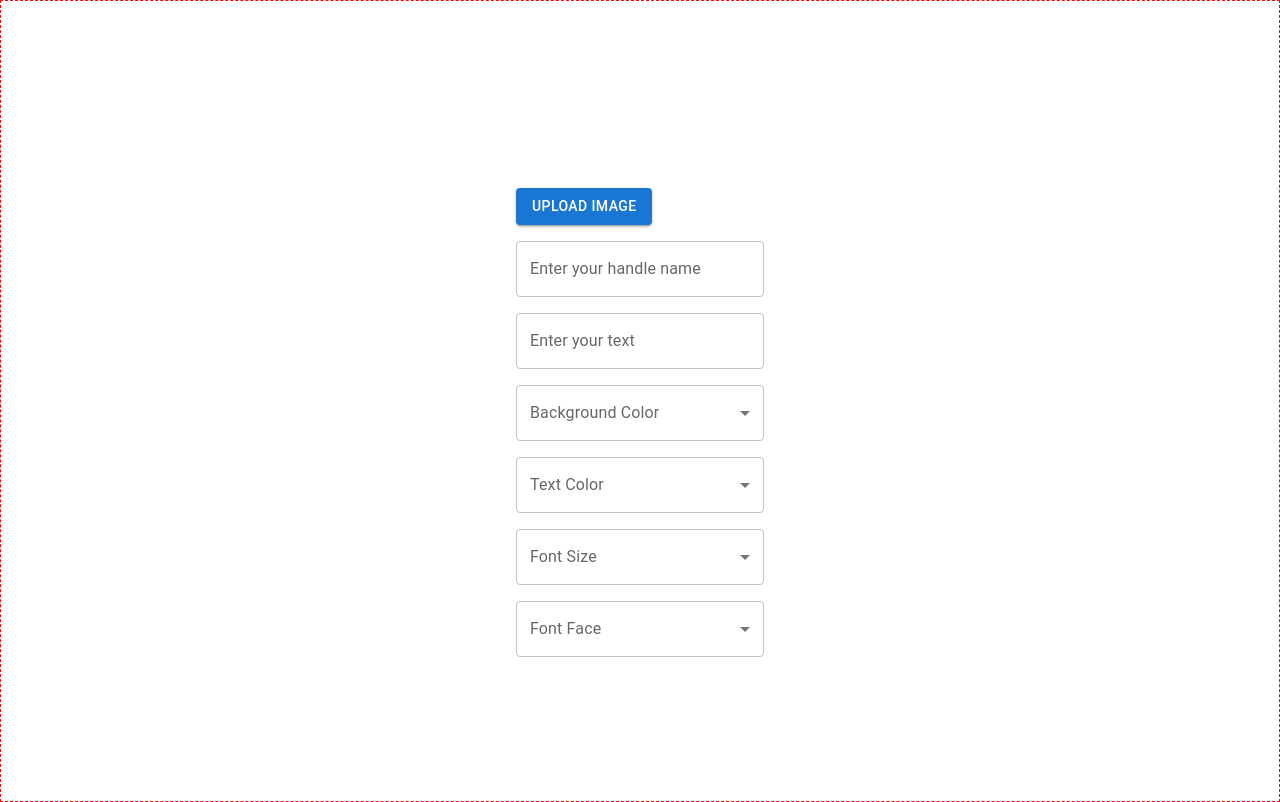
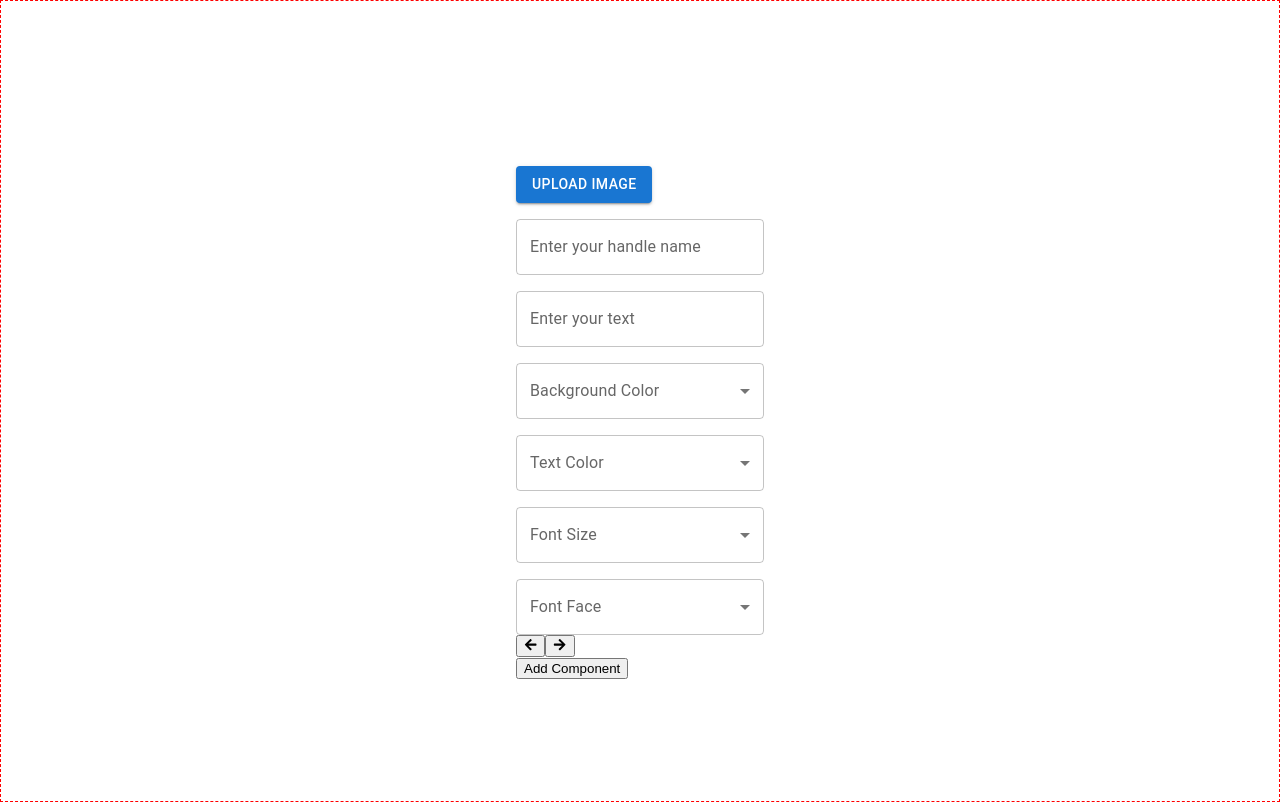
Before and after one commit to DouglasVDM/carousel-generator, a React (Create React App) app: page / in a window 1280 px wide. Built offline with nearby package versions, Linux system fonts and the light colour scheme.

Commit message:
Added functions to navigate forward and back

```diff
--- a/src/App.js
+++ b/src/App.js
@@ -1,11 +1,71 @@
 import Pdf from "./components/Pdf";
 import "./App.css";
+import { FaArrowLeft, FaArrowRight } from "react-icons/fa";
+import { useState } from "react";
 
 function App() {
+  const [numberOfComponents, setNumberOfComponents] = useState(1);
+  const [currentComponent, setCurrentComponent] = useState(0);
+
+  const handleAddComponent = () => {
+    setNumberOfComponents(numberOfComponents + 1);
+  };
+
+  const handlePrevious = () => {
+    setCurrentComponent(
+      (currentComponent - 1 + numberOfComponents) % numberOfComponents
+    );
+    console.log("handlePrevious")
+  };
+
+  const handleNext = () => {
+    setCurrentComponent((currentComponent + 1) % numberOfComponents);
+    console.log("handleNext")
+  };
+
+  const renderComponents = () => {
+    const components = [];
+    for (let index = 1; index < numberOfComponents.length; index++) {
+      components.push(<MyComponent key={index} />);
+    }
+    console.log("components", components);
+    console.log("numberOfComponents", numberOfComponents);
+    return components;
+  };
+
+  const renderNavigation = () => {
+    const navigation = [];
+    for (let index = 0; index < numberOfComponents.length; index++) {
+      navigation.push(
+        <button
+          key={1}
+          onClick={() => setCurrentComponent(1)}
+          className={index === currentComponent ? "active" : ""}
+        >
+          <Pdf key={index} />
+          {console.log("navigation". navigation)}
+        </button>
+      );
+    }
+    return navigation;
+  };
 
   return (
     <div data-testid="container" className="container">
       <Pdf />
+      <nav>
+        <button onClick={handlePrevious}>
+          <FaArrowLeft />
+        </button>
+        {renderNavigation()}
+        <button onClick={handleNext}>
+          <FaArrowRight />
+        </button>
+      </nav>
+      <button onClick={handleAddComponent}>Add Component</button>
+      {renderComponents().map((component, index) =>
+        index === currentComponent ? component : null
+      )}
     </div>
   );
 }
```
